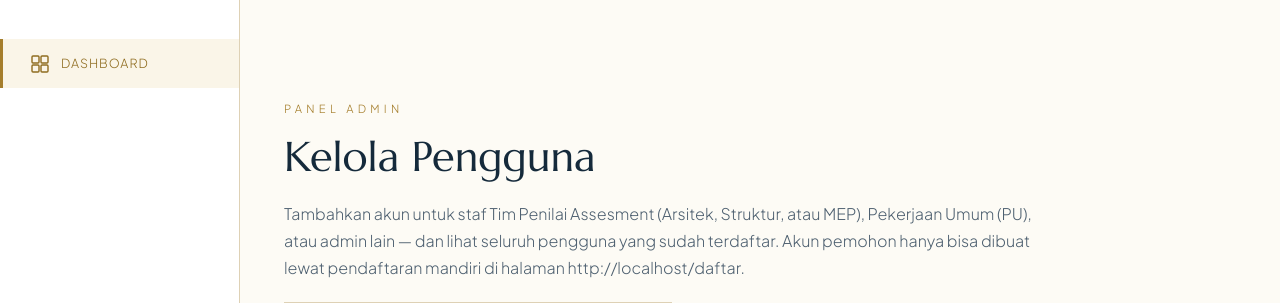
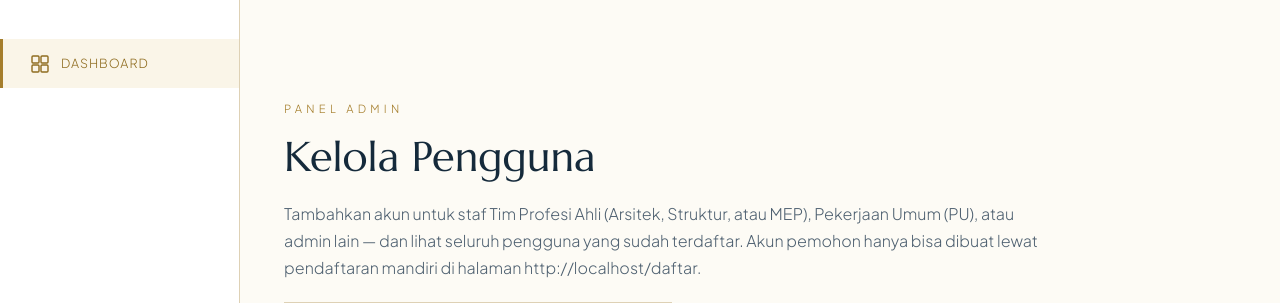
Before and after one commit to simbgsemarang-code/sipgatutkaca, a CodeIgniter app: page /admin/pengguna in a window 1280 px wide. Shown: the part 85-388 px from the top of the page. Run offline with CodeIgniter, Linux system fonts and the light colour scheme; the visitor is signed in with stand-in values (Sample User, id 1); data that the repository does not hold is empty.

Commit message:
Perbaiki kepanjangan TPA: "Tim Penilai Assesment" -> "Tim Profesi Ahli"
Istilah lama sudah salah/janggal sejak sebelum sesi ini (ditemukan
juga di _legacy_html_backup/, sengaja tidak disentuh karena itu arsip
statis, bukan halaman aktif). Diperbaiki di semua halaman aktif yang
memuat teks ini:

- tpa_dashboard.php: eyebrow "Portal TPA" dan paragraf pengantar
- login_konsultan.php: hero-lead, tombol pemilihan tim, dan variabel
  JS NAMA
- tatacara.php: kalimat "konsultasi dengan tim penilai assesment"
- admin_pengguna.php: paragraf pengantar + 3 label opsi TPA
  Arsitek/Struktur/MEP di dropdown (ditambahkan di commit
  sebelumnya, ikut mewarisi istilah lama yang sama)

Cuma perbaikan teks tampilan - tidak mengubah nilai role di database
(tpa_arsitek/tpa_struktur/tpa_mep tetap sama), jadi tidak perlu
migrasi tambahan.

```diff
--- a/application/views/pages/admin_pengguna.php
+++ b/application/views/pages/admin_pengguna.php
@@ -211,7 +211,7 @@ footer{background:var(--foot);color:#F8F4EA;padding:66px 0 32px;border-top:1px s
     <div class="reveal">
       <p class="eyebrow">Panel Admin</p>
       <h2>Kelola Pengguna</h2>
-      <p class="section-lead">Tambahkan akun untuk staf Tim Penilai Assesment (Arsitek, Struktur, atau MEP), Pekerjaan Umum (PU), atau admin lain — dan lihat seluruh pengguna yang sudah terdaftar. Akun pemohon hanya bisa dibuat lewat pendaftaran mandiri di halaman <?php echo base_url('daftar'); ?>.</p>
+      <p class="section-lead">Tambahkan akun untuk staf Tim Profesi Ahli (Arsitek, Struktur, atau MEP), Pekerjaan Umum (PU), atau admin lain — dan lihat seluruh pengguna yang sudah terdaftar. Akun pemohon hanya bisa dibuat lewat pendaftaran mandiri di halaman <?php echo base_url('daftar'); ?>.</p>
     </div>
 
     <?php if (!empty($sukses)): ?>
@@ -248,9 +248,9 @@ footer{background:var(--foot);color:#F8F4EA;padding:66px 0 32px;border-top:1px s
             <option value="" disabled <?php echo $peran_terpilih === '' ? 'selected' : ''; ?>>— Pilih jenis pengguna —</option>
             <option value="admin" <?php echo $peran_terpilih === 'admin' ? 'selected' : ''; ?>>Admin</option>
             <option value="pu" <?php echo $peran_terpilih === 'pu' ? 'selected' : ''; ?>>PU — Pekerjaan Umum</option>
-            <option value="tpa_arsitek" <?php echo $peran_terpilih === 'tpa_arsitek' ? 'selected' : ''; ?>>TPA Arsitek — Tim Penilai Assesment Arsitektur</option>
-            <option value="tpa_struktur" <?php echo $peran_terpilih === 'tpa_struktur' ? 'selected' : ''; ?>>TPA Struktur — Tim Penilai Assesment Struktur</option>
-            <option value="tpa_mep" <?php echo $peran_terpilih === 'tpa_mep' ? 'selected' : ''; ?>>TPA MEP — Tim Penilai Assesment Mekanikal, Elektrikal, Plambing</option>
+            <option value="tpa_arsitek" <?php echo $peran_terpilih === 'tpa_arsitek' ? 'selected' : ''; ?>>TPA Arsitek — Tim Profesi Ahli Arsitektur</option>
+            <option value="tpa_struktur" <?php echo $peran_terpilih === 'tpa_struktur' ? 'selected' : ''; ?>>TPA Struktur — Tim Profesi Ahli Struktur</option>
+            <option value="tpa_mep" <?php echo $peran_terpilih === 'tpa_mep' ? 'selected' : ''; ?>>TPA MEP — Tim Profesi Ahli Mekanikal, Elektrikal, Plambing</option>
           </select>
         </div>
         <button class="btn btn-gold" type="submit" style="width:100%">Tambah Pengguna</button>
--- a/application/views/pages/login_konsultan.php
+++ b/application/views/pages/login_konsultan.php
@@ -261,7 +261,7 @@ footer{background:var(--foot);color:#F8F4EA;padding:66px 0 32px;border-top:1px s
   <div class="wrap">
     <p class="hero-eyebrow">Khusus Petugas</p>
     <h1>Gerbang Tugas <em>Sang Penelaah</em></h1>
-    <p class="hero-lead">Portal masuk bagi Tim Penilai Assesment (TPA) dan Pekerjaan Umum (PU) untuk menindaklanjuti permohonan konsultasi dan penilaian kesesuaian ruang.</p>
+    <p class="hero-lead">Portal masuk bagi Tim Profesi Ahli (TPA) dan Pekerjaan Umum (PU) untuk menindaklanjuti permohonan konsultasi dan penilaian kesesuaian ruang.</p>
 
   </div>
 </section>
@@ -274,7 +274,7 @@ footer{background:var(--foot);color:#F8F4EA;padding:66px 0 32px;border-top:1px s
       <h2 style="font-size:1.6rem;margin-bottom:10px">Masuk Kesatuan Tugas</h2>
       <p id="timDesc" class="note" style="margin:0 0 26px">Pilih kesatuan tugas Anda di bawah ini.</p>
       <div class="tim-switch" role="group" aria-label="Pilih kesatuan tugas">
-        <button type="button" class="tim-opt" data-tim="TPA"><b>TPA</b><span>Tim Penilai Assesment</span></button>
+        <button type="button" class="tim-opt" data-tim="TPA"><b>TPA</b><span>Tim Profesi Ahli</span></button>
         <button type="button" class="tim-opt" data-tim="PU"><b>PU</b><span>Pekerjaan Umum</span></button>
       </div>
       <div class="field"><label for="tk-nip">NIP / ID Petugas</label><input id="tk-nip" type="text" placeholder="Nomor Induk Pegawai"></div>
@@ -298,7 +298,7 @@ footer{background:var(--foot);color:#F8F4EA;padding:66px 0 32px;border-top:1px s
 
 <script>
 (function(){
-  var NAMA={TPA:"Tim Penilai Assesment",PU:"Pekerjaan Umum"};
+  var NAMA={TPA:"Tim Profesi Ahli",PU:"Pekerjaan Umum"};
   var desc=document.getElementById("timDesc"),btn=document.getElementById("tkMasuk"),cur=null;
   function pilih(t){
     cur=t;
--- a/application/views/pages/tatacara.php
+++ b/application/views/pages/tatacara.php
@@ -1074,7 +1074,7 @@
             <div class="step-num">04</div>
             <div>
               <h3>Tata Cara Pengajuan SHST</h3>
-              <p>Tim teknis menilai rencana terhadap Kelayakan Bangunan Gedung; penilaian dilakukan melalui konsultasi dengan tim penilai assesment.</p><span class="tag">Lihat Tata Cara</span>
+              <p>Tim teknis menilai rencana terhadap Kelayakan Bangunan Gedung; penilaian dilakukan melalui konsultasi dengan Tim Profesi Ahli.</p><span class="tag">Lihat Tata Cara</span>
             </div>
           </div>
           <div class="step">
--- a/application/views/pages/tpa_dashboard.php
+++ b/application/views/pages/tpa_dashboard.php
@@ -201,9 +201,9 @@ footer{background:var(--foot);color:#F8F4EA;padding:66px 0 32px;border-top:1px s
 <section style="padding-top:100px">
   <div class="dash-wrap">
     <div class="reveal">
-      <p class="eyebrow">Portal TPA — Tim Penilai Assesment</p>
+      <p class="eyebrow">Portal TPA — Tim Profesi Ahli</p>
       <h2>Tinjau Saran &amp; Masukan Warga</h2>
-      <p class="section-lead">Sebagai Tim Penilai Assesment, Anda membantu menindaklanjuti saran dan masukan yang masuk dari warga terkait penilaian kelayakan bangunan gedung. Perbarui status tiap masukan setelah ditinjau atau selesai ditangani.</p>
+      <p class="section-lead">Sebagai Tim Profesi Ahli, Anda membantu menindaklanjuti saran dan masukan yang masuk dari warga terkait penilaian kelayakan bangunan gedung. Perbarui status tiap masukan setelah ditinjau atau selesai ditangani.</p>
     </div>
 
     <?php if (!empty($sukses)): ?>
```
